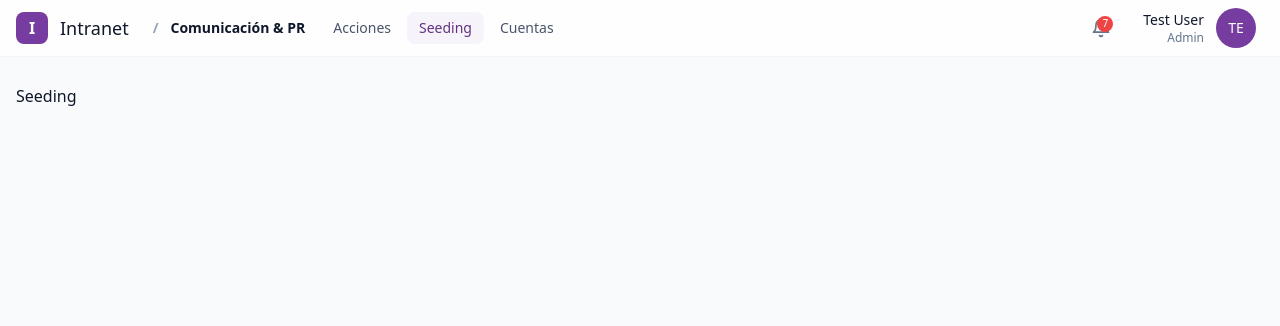
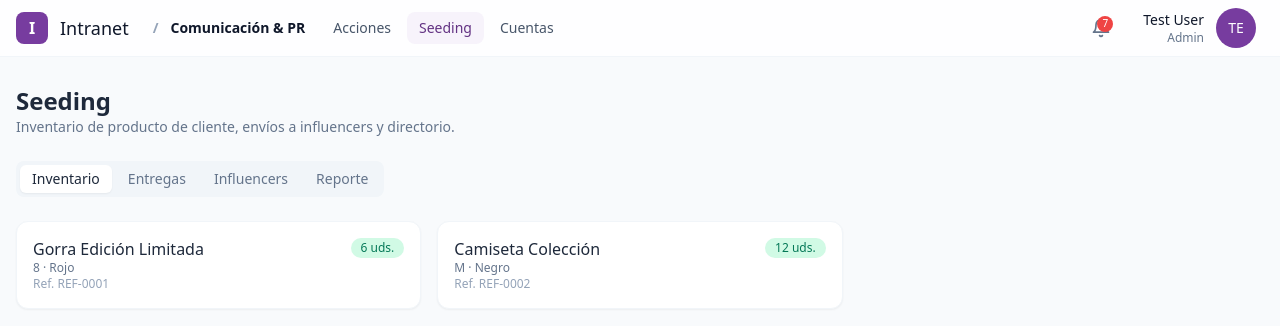
Before and after one commit to Arian1192/intranet-boilerplate, a React (Vite) app: page /etra/seeding in a window 1280 px wide. Shown: the top 326 px of the page. Built offline with nearby package versions, Linux system fonts and the light colour scheme.

Commit message:
feat: implement Seeding page with 4 internal sub-tabs

```diff
--- a/src/features/etra/pages/SeedingPage.tsx
+++ b/src/features/etra/pages/SeedingPage.tsx
@@ -1,3 +1,141 @@
+import { useState } from 'react';
+import { SegmentedControl, Card, Badge } from '@/components/ui';
+import { formatCurrency } from '@/lib/format';
+import { useInventory } from '../hooks/useInventory';
+import { useDeliveries } from '../hooks/useDeliveries';
+import { useInfluencers } from '../hooks/useInfluencers';
+import { useSeedingReport } from '../hooks/useSeedingReport';
+import type { DeliveryTag } from '@/types';
+
+type SeedingTab = 'inventario' | 'entregas' | 'influencers' | 'reporte';
+
+const TABS: { label: string; value: SeedingTab }[] = [
+  { label: 'Inventario', value: 'inventario' },
+  { label: 'Entregas', value: 'entregas' },
+  { label: 'Influencers', value: 'influencers' },
+  { label: 'Reporte', value: 'reporte' },
+];
+
+const DELIVERY_TAG_LABEL: Record<DeliveryTag, string> = {
+  'internal-use': 'Uso interno',
+  'mrw-shipment': 'Envío MRW',
+  delivered: 'Entregado',
+  published: 'Publicado',
+};
+
 export function SeedingPage() {
-  return <div>Seeding</div>;
+  const [tab, setTab] = useState<SeedingTab>('inventario');
+  const inventory = useInventory();
+  const deliveries = useDeliveries();
+  const influencers = useInfluencers();
+  const report = useSeedingReport();
+
+  return (
+    <div className="space-y-6">
+      <div>
+        <h1 className="text-2xl font-semibold text-slate-800">Seeding</h1>
+        <p className="text-sm text-slate-500">
+          Inventario de producto de cliente, envíos a influencers y directorio.
+        </p>
+      </div>
+
+      <SegmentedControl options={TABS} value={tab} onChange={setTab} />
+
+      {tab === 'inventario' && (
+        <div className="grid gap-4 sm:grid-cols-2 lg:grid-cols-3">
+          {inventory.isLoading && <p className="text-slate-500">Cargando...</p>}
+          {inventory.data?.map((item) => (
+            <Card key={item.id} className="p-4">
+              <div className="flex items-start justify-between">
+                <div>
+                  <p className="font-medium text-slate-800">{item.name}</p>
+                  <p className="text-xs text-slate-500">{item.variant}</p>
+                  <p className="text-xs text-slate-400">Ref. {item.ref}</p>
+                </div>
+                <Badge variant="emerald">{item.quantity} uds.</Badge>
+              </div>
+            </Card>
+          ))}
+        </div>
+      )}
+
+      {tab === 'entregas' && (
+        <div className="space-y-3">
+          {deliveries.isLoading && <p className="text-slate-500">Cargando...</p>}
+          {deliveries.data?.map((delivery) => (
+            <Card key={delivery.id} className="p-4">
+              <div className="mb-1 flex flex-wrap items-center gap-2 text-xs text-slate-400">
+                <span>
+                  {delivery.date} · {delivery.account}
+                </span>
+                {delivery.tags.map((tagValue) => (
+                  <Badge key={tagValue} variant="emerald" size="sm">
+                    {DELIVERY_TAG_LABEL[tagValue]}
+                  </Badge>
+                ))}
+              </div>
+              <p className="font-medium text-slate-800">{delivery.recipient}</p>
+              <p className="text-sm text-slate-500">{delivery.itemsSummary}</p>
+            </Card>
+          ))}
+        </div>
+      )}
+
+      {tab === 'influencers' && (
+        <div className="grid gap-4 sm:grid-cols-2 lg:grid-cols-3">
+          {influencers.isLoading && <p className="text-slate-500">Cargando...</p>}
+          {influencers.data?.map((influencer) => (
+            <Card key={influencer.id} className="flex items-center gap-3 p-4">
+              <div className="flex h-11 w-11 items-center justify-center rounded-full bg-brand-50 text-sm font-medium text-brand-700">
+                {influencer.initials}
+              </div>
+              <div>
+                <p className="font-medium text-slate-800">{influencer.name}</p>
+                <div className="flex gap-2 text-xs text-slate-500">
+                  {influencer.instagramFollowers && (
+                    <span>IG · {(influencer.instagramFollowers / 1000).toFixed(0)}K</span>
+                  )}
+                  {influencer.tiktokFollowers && (
+                    <span>TT · {(influencer.tiktokFollowers / 1000).toFixed(1)}K</span>
+                  )}
+                </div>
+              </div>
+            </Card>
+          ))}
+        </div>
+      )}
+
+      {tab === 'reporte' && (
+        <div className="space-y-4">
+          {report.isLoading && <p className="text-slate-500">Cargando...</p>}
+          <div className="overflow-hidden rounded-xl border border-slate-100 bg-white shadow-sm">
+            <table className="w-full text-left text-sm">
+              <thead className="bg-slate-50 text-xs font-medium uppercase text-slate-500">
+                <tr>
+                  <th className="px-4 py-3">Fecha</th>
+                  <th className="px-4 py-3">Influencer</th>
+                  <th className="px-4 py-3 text-right">Piezas</th>
+                  <th className="px-4 py-3 text-right">Coste prod.</th>
+                  <th className="px-4 py-3 text-right">Envío</th>
+                  <th className="px-4 py-3">Publicación</th>
+                </tr>
+              </thead>
+              <tbody className="divide-y divide-slate-100">
+                {report.data?.map((row, index) => (
+                  <tr key={index}>
+                    <td className="px-4 py-3 text-slate-500">{row.date}</td>
+                    <td className="px-4 py-3 font-medium text-slate-800">{row.influencer}</td>
+                    <td className="px-4 py-3 text-right text-slate-700">{row.pieces}</td>
+                    <td className="px-4 py-3 text-right text-slate-700">{formatCurrency(row.productCost)}</td>
+                    <td className="px-4 py-3 text-right text-slate-700">{formatCurrency(row.shippingCost)}</td>
+                    <td className="px-4 py-3 text-slate-500">{row.publicationStatus}</td>
+                  </tr>
+                ))}
+              </tbody>
+            </table>
+          </div>
+        </div>
+      )}
+    </div>
+  );
 }
```
